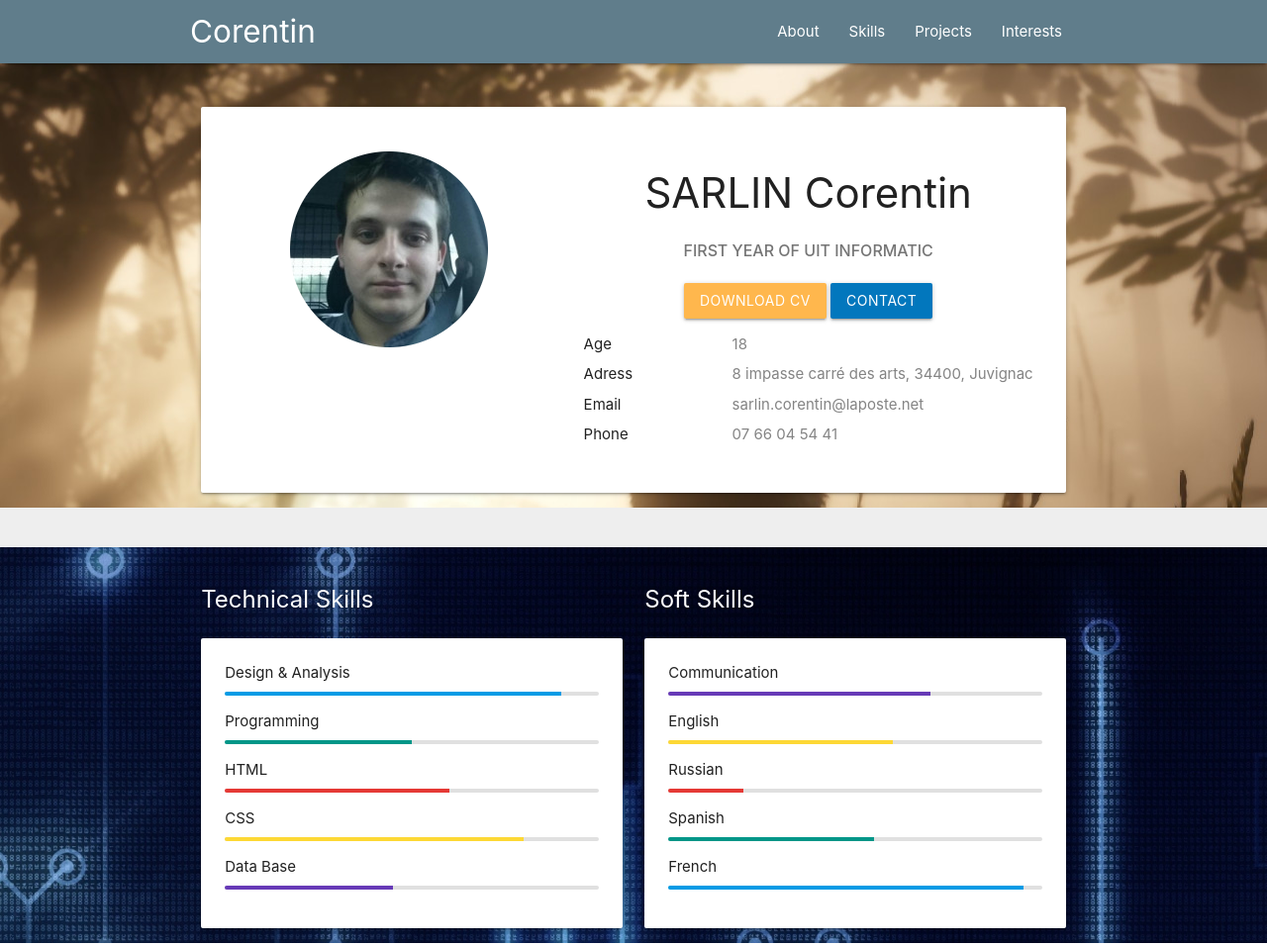
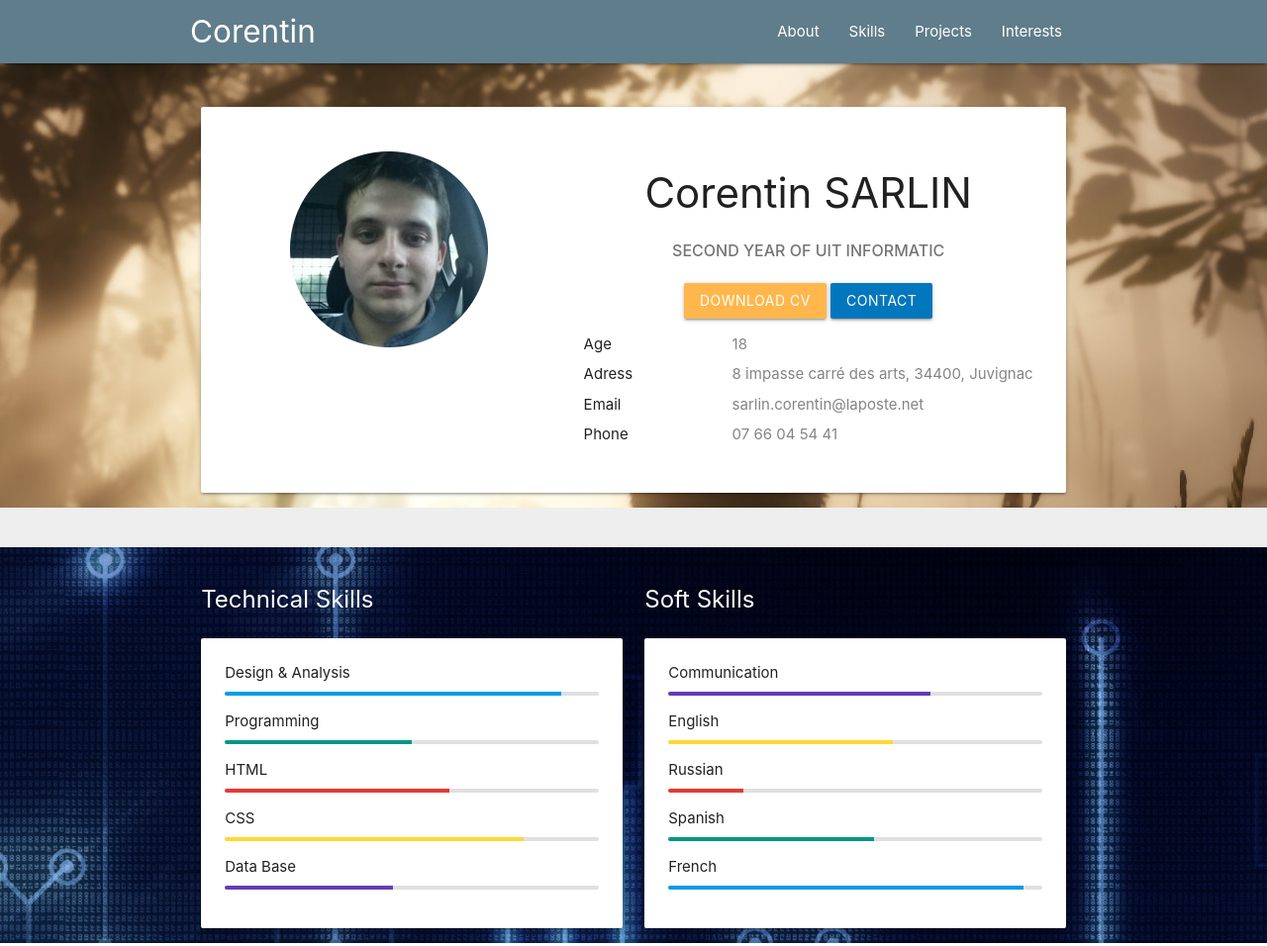
Before and after one commit to SarlinC/SarlinC.github.io, a plain HTML site: page index.html in a window 1280 px wide. Shown: the top 956 px of the page at 99% size. Drawn offline with nearby package versions, Linux system fonts and the light colour scheme; some icons are missing.

Commit message:
udapte CV

```diff
--- a/index.html
+++ b/index.html
@@ -62,8 +62,8 @@
                       </ul>
                     </div>
                     <div class="col s12 l7 info center">
-                      <h1 id="about" class="scrollspy">SARLIN Corentin</h1>
-                      <p class="grey-text text-darken-1">First year of UIT Informatic</p>
+                      <h1 id="about" class="scrollspy">Corentin SARLIN</h1>
+                      <p class="grey-text text-darken-1">Second year of UIT Informatic</p>
                       <div>
                         <a href="./CV.pdf" target="_blank" class="waves-effect waves-light btn orange lighten-2">DOWNLOAD CV</a>
 
```
